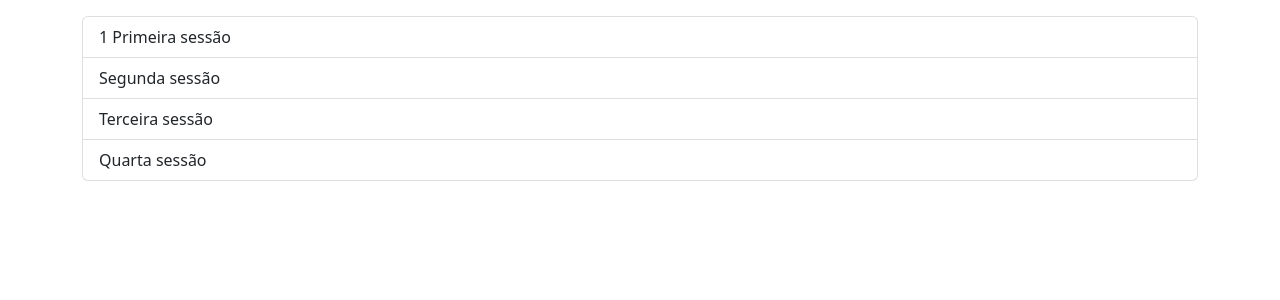
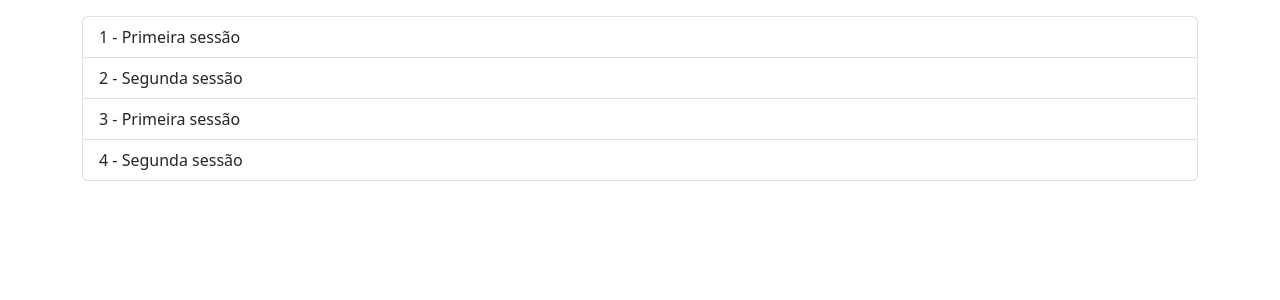
Before and after one commit to lucasquin/Organo, a React (Create React App) app: page / in a window 1280 px wide. Shown: the top 300 px of the page. Built offline with nearby package versions, Linux system fonts and the light colour scheme.

Commit message:
lista de atividade adionado

```diff
--- a/src/App.js
+++ b/src/App.js
@@ -4,16 +4,27 @@ const atividade = [
   {
       "id": 1,
       "descricao": "Primeira sessão"
+  },
+  {
+    "id": 2,
+    "descricao": "Segunda sessão"
+  },
+  {
+    "id": 3,
+    "descricao": "Primeira sessão"
+  },
+  {
+    "id": 4,
+    "descricao": "Segunda sessão"
   }
 ]
+
 function App() {
   return (
     <div className="mt-3">
-        <ul className="list-group">
-          <li className="list-group-item">{atividade[0].id} {atividade[0].descricao}</li>
-          <li className="list-group-item" onClick={() => ( console.log("JSX"))}>Segunda sessão</li>
-          <li className="list-group-item">Terceira sessão</li>
-          <li className="list-group-item">Quarta sessão</li>
+        <ul className="list-group"> {atividade.map(x => (
+              <li key={x.id} className="list-group-item">{x.id} - {x.descricao}</li>
+          ))}
         </ul>
     </div>
   );
```
